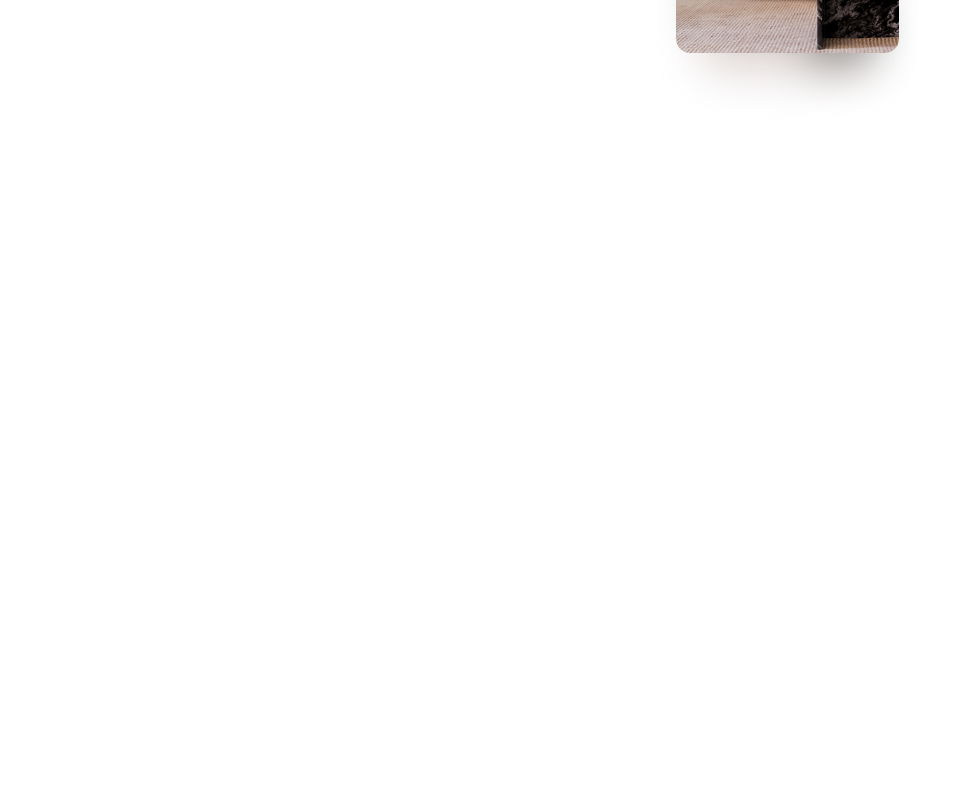
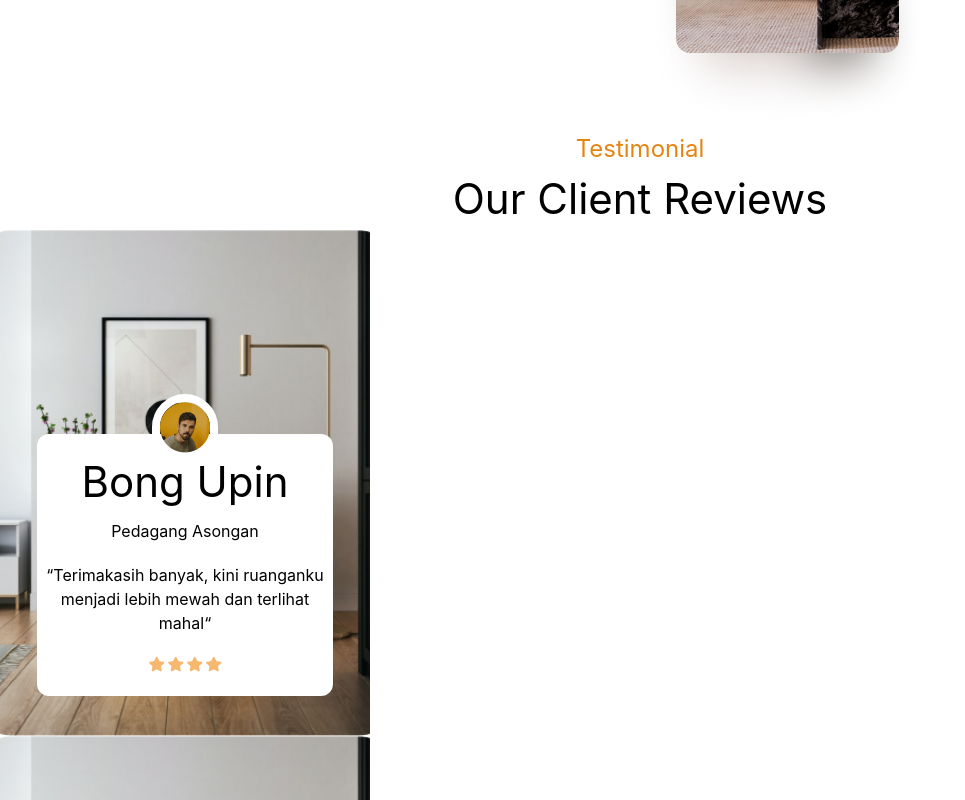
Before and after one commit to hemarle/Furniture, a Next.js app: page / in a window 1280 px wide. Shown: the part 3200-4000 px from the top of the page, without its empty margins (0-965 px from the left). Before the commit the page ends 3331 px from the top, so only its background shows below. Built offline with nearby package versions, Linux system fonts and the light colour scheme.

Commit message:
Testimony card added

```diff
--- /dev/null
+++ b/components/Testimonial.js
@@ -0,0 +1,20 @@
+import TestimonialCard from "./TestimonialCard";
+
+function Testimonial({ data }) {
+  return (
+    <div className="testimonial text-center ">
+      <h4 className="text-yellow"> Testimonial</h4>
+
+      <h2> Our Client Reviews</h2>
+
+      <div className="testimonial__Cards">
+        {" "}
+        {data.map((option) => (
+          <TestimonialCard data={option} />
+        ))}
+      </div>
+    </div>
+  );
+}
+
+export default Testimonial;
--- /dev/null
+++ b/components/TestimonialCard.js
@@ -0,0 +1,28 @@
+import Image from "next/image";
+import starIcon from "../static/images/Star.png";
+function TestimonialCard({ data }) {
+  const { image, author, avatar, star, location, testimony } = data;
+  console.log(image.src, "image");
+  return (
+    <div
+      className={`testimonialCard relative w-[370px] h-[506px] bg-no-repeat bg-center bg-cover`}
+      style={{ backgroundImage: `url(${image.src})` }}
+    >
+      <div className="testimonialCard__Details absolute bottom-10 left-[50%] -translate-x-2/4  w-[80%] rounded-xl bg-white">
+        <div className="avatar absolute -top-10 left-2/4  -translate-x-2/4 border-8 rounded-full border-white w-max">
+          <Image src={avatar} />
+        </div>
+        <h2 className="mt-4"> {author}</h2>
+        <h3 className="mt-1.5"> {location}</h3>
+        <p className="my-5"> {testimony}</p>
+        <div className="stars mb-4">
+          {[...Array(star)].map((e, i) => (
+            <Image src={starIcon} />
+          ))}
+        </div>
+      </div>
+    </div>
+  );
+}
+
+export default TestimonialCard;
--- a/pages/index.js
+++ b/pages/index.js
@@ -3,10 +3,12 @@ import Experience from "../components/Experience";
 import Hero from "../components/Hero";
 import Material from "../components/Material";
 import Product from "../components/Product";
+import Testimonial from "../components/Testimonial";
 
 import SearchIcon from "../static/images/Search-icon.png";
 
 import { options, productData } from "../static/js/product";
+import testimonialData from "../static/js/testimonial";
 export default function Home() {
   const aboutData = [
     {
@@ -48,6 +50,8 @@ minimalistic & modern"
 
       <Experience />
       <Material />
+
+      <Testimonial data={testimonialData} />
     </div>
   );
 }
--- /dev/null
+++ b/static/js/testimonial.js
@@ -0,0 +1,25 @@
+import testimonialImage from "../images/Testimonial-bg.png";
+import BongImage from "../images/Bong.png";
+
+const testimonialData = [
+  {
+    author: "Bong Upin",
+    location: "Pedagang Asongan",
+    testimony:
+      "“Terimakasih banyak, kini ruanganku menjadi lebih mewah dan terlihat mahal“",
+    star: 4,
+    image: testimonialImage,
+    avatar: BongImage,
+  },
+  {
+    author: "Bong Upin",
+    location: "Pedagang Asongan",
+    testimony:
+      "“Terimakasih banyak, kini ruanganku menjadi lebih mewah dan terlihat mahal“",
+    star: 4,
+    image: testimonialImage,
+    avatar: BongImage,
+  },
+];
+
+export default testimonialData;
```
Also changed, not shown: static/images/Bong.png (added), static/images/Testimonial-bg.png (added).
